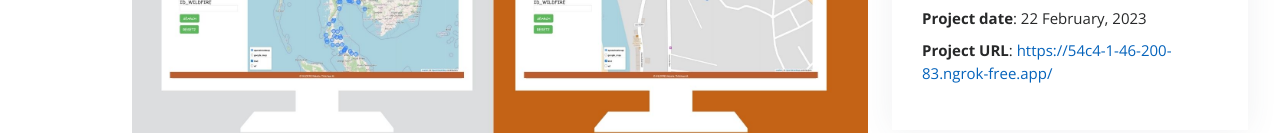
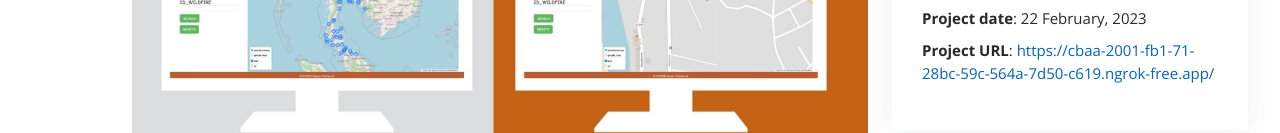
Before and after one commit to ThitichayaMTS/Thitichaya, a plain HTML site: page portfolio-details.html in a window 1280 px wide. Shown: the part 218-351 px from the top of the page. Drawn offline with nearby package versions, Linux system fonts and the light colour scheme.

Commit message:
Update portfolio-details.html

```diff
--- a/portfolio-details.html
+++ b/portfolio-details.html
@@ -74,7 +74,7 @@
                 <li><strong>Category</strong>: Web Service</li>
                 <li><strong>Tech Stacks</strong>:  Node.js, Express.js and PostgreSQL</li>
                 <li><strong>Project date</strong>: 22 February, 2023</li>
-                <li><strong>Project URL</strong>: <a href="#">https://54c4-1-46-200-83.ngrok-free.app/</a></li>
+                <li><strong>Project URL</strong>: <a href="#">https://cbaa-2001-fb1-71-28bc-59c-564a-7d50-c619.ngrok-free.app/</a></li>
               </ul>
             </div>
             <div class="portfolio-description">
```
